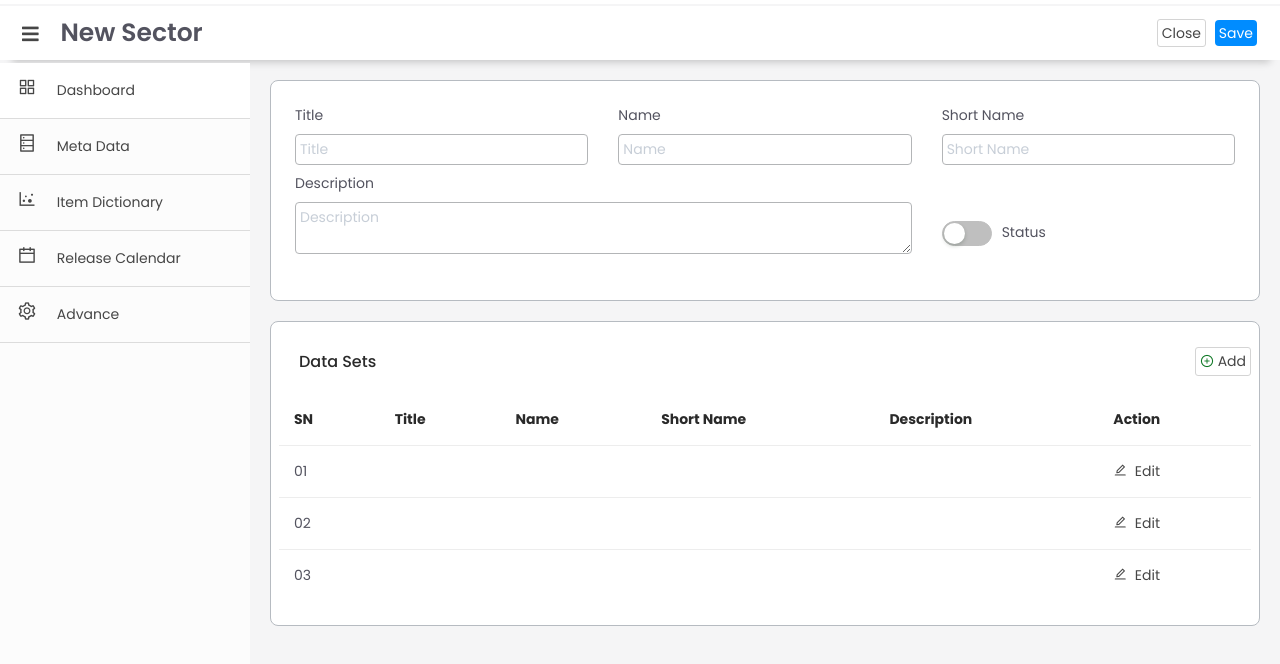
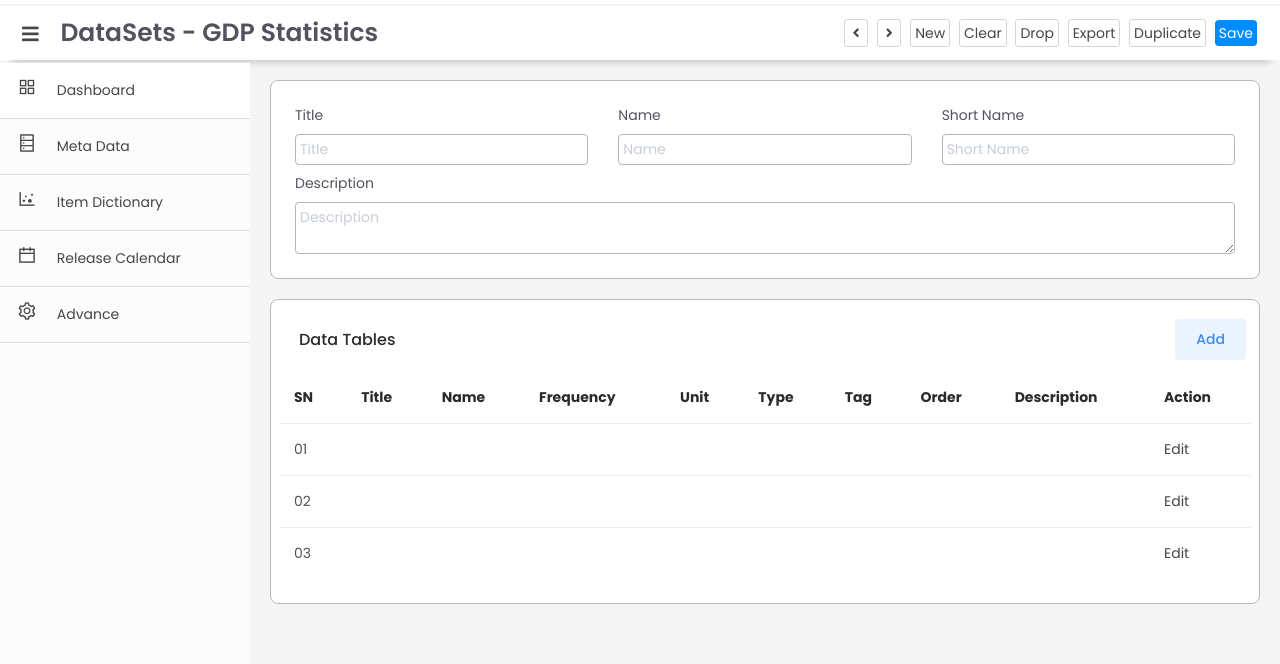
Before and after one commit to charlesme/BackOffice, a plain HTML site: page gdp-stat.html in a window 1280 px wide. Shown: the part 52-716 px from the top of the page. Drawn offline with Linux system fonts and the light colour scheme.

Commit message:
gdp-stats

```diff
--- a/gdp-stat.html
+++ b/gdp-stat.html
@@ -21,7 +21,10 @@
 </head>
 
 <body>
-
+<!--
+	<nav class="navbar navbar-expand-lg navbar-light fixed-top" style="background-color: rgba(255,255,255,1.00);">
+	</nav>
+-->
 		<div class="row justify-content-between navbar-light fixed-top p-2" style="background-color: rgba(255,255,255,1.00);">
 			<div class="col-5">
 				<div class="breadcrumb breadcrumb-dash">
@@ -172,14 +175,28 @@
 				<a id="sidebarCollapse" href="#">
 					<i class="fas fa-bars p-1 mb-1" style="font-size: 19px;margin-left: 10px;margin-right:10px;"></i>
 				</a>
-				<span class="item-title" style="margin-left: 4px;">New Sector</span>
+				<span class="item-title" style="margin-left: 4px;">DataSets - GDP Statistics </span>
 			</div>
 
 			<div class="col-md-7 text-right tooldiv">
-
-				<a href="#" class="item-button">Close</a>
+				<a href="#" class="item-button">&nbsp;<i class="fas fa-angle-left"></i>&nbsp;</a>
+				<a href="#" class="item-button">&nbsp;<i class="fas fa-angle-right"></i>&nbsp;</a>
+				<a href="#" class="item-button">New</a>
+				<a href="#" class="item-button">Clear</a>
+				<a href="#" class="item-button">Drop</a>
+				<a href="#" class="item-button">Export</a>
+				<a href="#" class="item-button">Duplicate</a>
+				<!-- <a href="#" class="item-button">Refresh</a> -->
 				<a href="#" class="item-button-save">Save</a>
-
+				<!-- <div class="dropdown dropdown-animated scale-left">
+					<a href="#" class="item-button" data-toggle="dropdown">. . .
+					</a>
+					<div class="dropdown-menu">
+						<a href="#" class="dropdown-item">Action</a>
+						<a href="#" class="dropdown-item">Another action</a>
+						<a href="#" class="dropdown-item">Something else here</a>
+					</div>
+				</div> -->
 			</div>
 		</div>
 	</div>
@@ -257,11 +274,11 @@
 						</div>
 					</div>
 					<div class="row pt-2">
-						<div class="col-sm-8">
+						<div class="col-sm-12">
 							<label for="secDescription">Description</label>
 							<textarea class="form-control p-1" id="secDescription" placeholder="Description"></textarea>
 						</div>
-						<div class="col-sm-4 pt-5">
+						<!-- <div class="col-sm-4 pt-5">
 							<div class="form-group d-flex align-items-center">
 								<div class="switch m-r-10">
 									<input type="checkbox" id="switch-2">
@@ -269,20 +286,24 @@
 								</div>
 								<label>Status</label>
 							</div>
-						</div>
+						</div> -->
 					</div>
 				</form>
 				</div>
 			</div>
+
 			<div class="row">
 				<div class="col-md-12">
 					<div class="card">
 						<div class="p-2">
 							<div class="d-flex justify-content-between align-items-center">
-									<h5 style="margin: 20px;">Data Sets</h5>
+								<h5 style="margin: 20px;">Data Tables</h5>
+								<div>
+									<!-- <a href="#" class="item-button" data-toggle="modal" data-target="#AddDataSetModal"><i class="anticon anticon-plus-circle" style="color: #08741F"></i> Add </a> -->
 
-								<a href="#" class="item-button" data-toggle="modal" data-target="#AddDataSetModal"><i class="anticon anticon-plus-circle" style="color: #08741F"></i> Add </a>
-
+									<button class="btn btn-primary btn-tone m-r-5" data-toggle="modal" data-target="#AddDataSetModal">Add</button>
+									<!-- <button class="btn btn-secondary btn-tone m-r-5" data-toggle="modal" data-target="#AddDataSetModal1">Import</button>                                     -->
+								</div>
 							</div>
 							<div class="">
 								<div class="table-responsive">
@@ -292,7 +313,11 @@
 												<th><strong>SN</strong></th>
 												<th><strong>Title</strong></th>
 												<th><strong>Name</strong></th>
-													<th><strong>Short Name</strong></th>
+												<th><strong>Frequency</strong></th>
+												<th><strong>Unit</strong></th>
+												<th> <strong>Type</strong></th>
+												<th><strong>Tag</strong></th>
+												<th><strong>Order</strong></th>
 												<th><strong>Description</strong></th>
 												<th><strong>Action</strong></th>
 											</tr>
@@ -306,7 +331,11 @@
 												<td>&nbsp;</td>
 												<td>&nbsp;</td>
 												<td>&nbsp;</td>
-													<td><a href=""><i class="anticon anticon-edit"></i>&nbsp; Edit</a></td>
+												<td>&nbsp;</td>
+												<td>&nbsp;</td>
+												<td>&nbsp;</td>
+												<td>&nbsp;</td>
+												<td><a href="">Edit</a></td>
 											</tr>
 											<tr>
 												<td>02&nbsp;</td>
@@ -316,7 +345,12 @@
 												<td>&nbsp;</td>
 												<td>&nbsp;</td>
 												<td>&nbsp;</td>
-													<td><a href=""><i class="anticon anticon-edit"></i>&nbsp; Edit</a></td>
+												<td></td>
+												<td>&nbsp;</td>
+												<td>&nbsp;</td>
+												<td>&nbsp;</td>
+
+												<td><a href="">Edit</a></td>
 											</tr>
 											<tr>
 												<td>03&nbsp;</td>
@@ -326,7 +360,12 @@
 												<td>&nbsp;</td>
 												<td>&nbsp;</td>
 												<td>&nbsp;</td>
-													<td><a href=""><i class="anticon anticon-edit"></i>&nbsp; Edit</a></td>
+												<td></td>
+												<td>&nbsp;</td>
+												<td>&nbsp;</td>
+												<td>&nbsp;</td>
+
+												<td><a href="">Edit</a></td>
 											</tr>
 										</tbody>
 									</table>
@@ -336,6 +375,7 @@
 					</div>
 				</div>
 			</div>
+
 
 
              </div>
@@ -352,4 +392,5 @@
 </body>
 
 
+
 </html>
```
Lines whose indentation alone changed are shown as unchanged.
